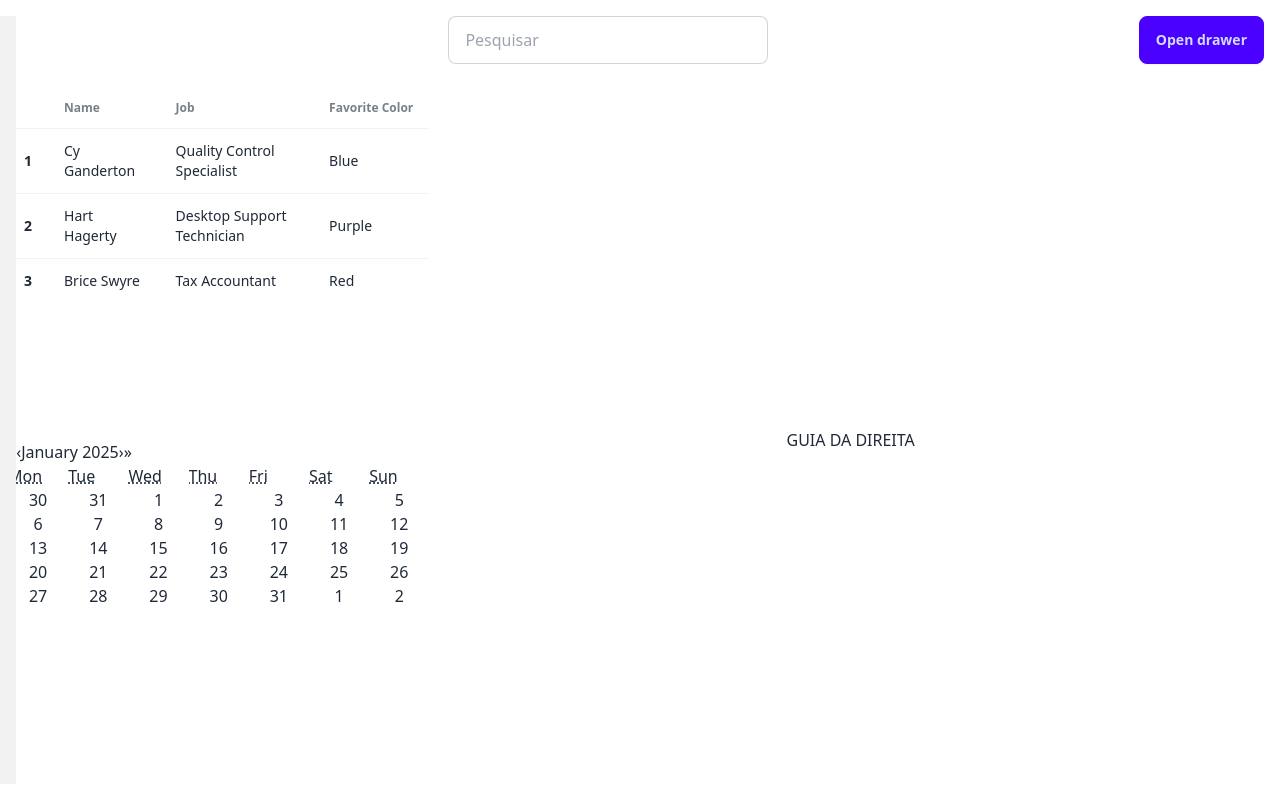
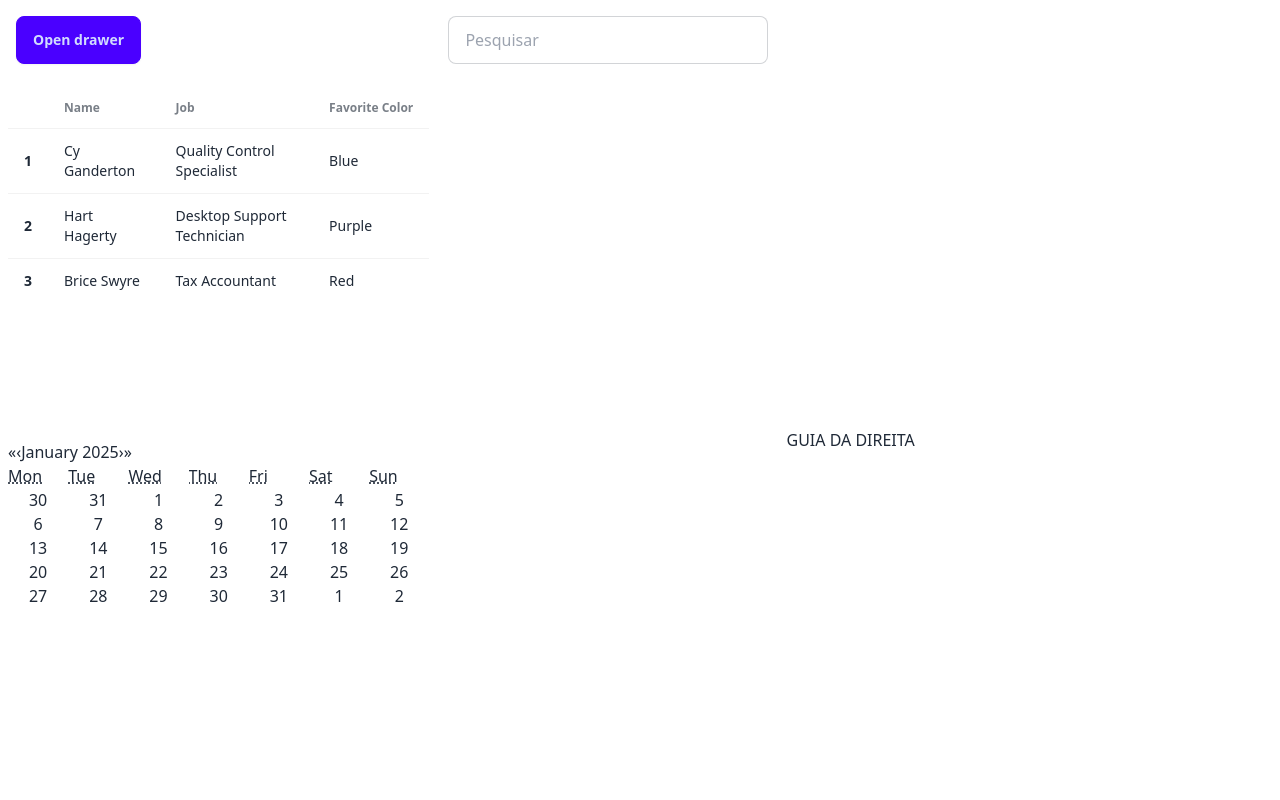
Before and after one commit to therapies-love-kids/modulo-avaliacao, a React (Vite) app: page / in a window 1280 px wide. Built offline with nearby package versions, Linux system fonts and the light colour scheme.

Commit message:
MOD: prototipação final da tela principal

```diff
--- a/src/telaprincipal.tsx
+++ b/src/telaprincipal.tsx
@@ -1,50 +1,27 @@
 import * as React from "react";
 import Calendar from "react-calendar";
 
-export default function telaprincipal() {
+export default function TelaPrincipal() {
   return (
-    <div className="h-screen w-screen relative">
-      <div className="absolute z-10 w-screen h-screen">
-        <input id="my-drawer" type="checkbox" className="drawer-toggle" />
-        <div className="drawer-content">
-          <label
-            htmlFor="my-drawer"
-            className="btn btn-primary drawer-button absolute top-4 right-4"
-          >
-            Open drawer
-          </label>
+    <div className="drawer h-screen">
+      <input id="my-drawer" type="checkbox" className="drawer-toggle" />
+      <div className="drawer-content relative">
+        {/* Conteúdo da página */}
+        <div className="w-screen h-[10%] flex items-center p-2">
+          <div className="w-[95%] h-full flex items-center justify-center">
+            <input
+              type="text"
+              placeholder="Pesquisar"
+              className="input input-bordered w-full max-w-xs"
+            />
+          </div>
         </div>
-        <div className="drawer-side absolute top-0 right-0 w-80 p-4 z-20">
-          <label
-            htmlFor="my-drawer"
-            aria-label="close sidebar"
-            className="drawer-overlay"
-          ></label>
-          <ul className="menu bg-base-200 text-base-content min-h-full">
-            <li>
-              <a>Sidebar Item 1</a>
-            </li>
-            <li>
-              <a>Sidebar Item 2</a>
-            </li>
-          </ul>
-        </div>
-      </div>
-      <div className="w-screen h-[10%] flex items-center p-2">
-        <div className="w-[95%] h-full flex items-center justify-center">
-          <input
-            type="text"
-            placeholder="Pesquisar"
-            className="input input-bordered w-full max-w-xs"
-          />
-        </div>
-      </div>
-      <div className="w-screen h-[90%] flex items-center justify-center p-2">
-        <div className="w-1/3 h-full">
-          <div className="w-full h-1/2">
-            <div className="overflow-x-auto">
+
+        <div className="w-screen h-[90%] flex items-center justify-center p-2">
+          <div className="w-1/3 h-full">
+            <div className="w-full h-1/2 overflow-x-auto">
               <table className="table">
-                {/* head */}
+                {/* Cabeçalho da tabela */}
                 <thead>
                   <tr>
                     <th></th>
@@ -54,21 +31,18 @@ export default function telaprincipal() {
                   </tr>
                 </thead>
                 <tbody>
-                  {/* row 1 */}
                   <tr>
                     <th>1</th>
                     <td>Cy Ganderton</td>
                     <td>Quality Control Specialist</td>
                     <td>Blue</td>
                   </tr>
-                  {/* row 2 */}
                   <tr>
                     <th>2</th>
                     <td>Hart Hagerty</td>
                     <td>Desktop Support Technician</td>
                     <td>Purple</td>
                   </tr>
-                  {/* row 3 */}
                   <tr>
                     <th>3</th>
                     <td>Brice Swyre</td>
@@ -78,14 +52,38 @@ export default function telaprincipal() {
                 </tbody>
               </table>
             </div>
+            <div className="w-full h-1/2 flex">
+              <Calendar />
+            </div>
           </div>
-          <div className="w-full h-1/2 flex">
-            <Calendar />
+          <div className="w-2/3 h-full flex items-center justify-center">
+            GUIA DA DIREITA
           </div>
         </div>
-        <div className="w-2/3 h-full flex items-center justify-center">
-          GUIA DA DIREITA
-        </div>
+
+        {/* Botão para abrir o drawer */}
+        <label
+          htmlFor="my-drawer"
+          className="btn btn-primary drawer-button absolute top-4 left-4"
+        >
+          Open drawer
+        </label>
+      </div>
+
+      <div className="drawer-side">
+        <label
+          htmlFor="my-drawer"
+          aria-label="close sidebar"
+          className="drawer-overlay"
+        ></label>
+        <ul className="menu bg-base-200 text-base-content min-h-full w-80 p-4">
+          <li>
+            <a>Sidebar Item 1</a>
+          </li>
+          <li>
+            <a>Sidebar Item 2</a>
+          </li>
+        </ul>
       </div>
     </div>
   );
```
